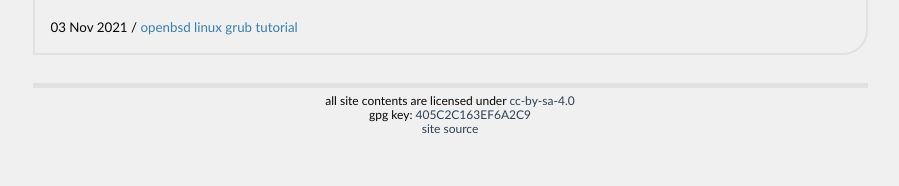
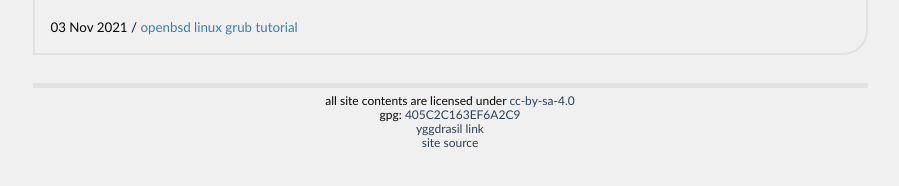
Before and after one commit to la-ninpre/aaoth.xyz, a Jekyll site: the page built from index.md, in a window 1280 px wide. Shown: the part 564-750 px from the top of the page, without its empty margins (190-1089 px from the left). Built offline with Jekyll 4.4.1, drawn with Linux system fonts in a browser that asks for light colours.

Commit message:
footer: add yggdrasil link

```diff
--- a/_includes/footer.html
+++ b/_includes/footer.html
@@ -6,9 +6,15 @@
             cc-by-sa-4.0
         </a>
     </p>
-    <p>gpg key:
+    <p>
+        gpg:
         <a href="/pgp.asc">
             405C2C163EF6A2C9
+        </a>
+    </p>
+    <p>
+        <a href="http://[301:cec9:b4fc:5a23::1]">
+            yggdrasil link
         </a>
     </p>
     <p>
```
